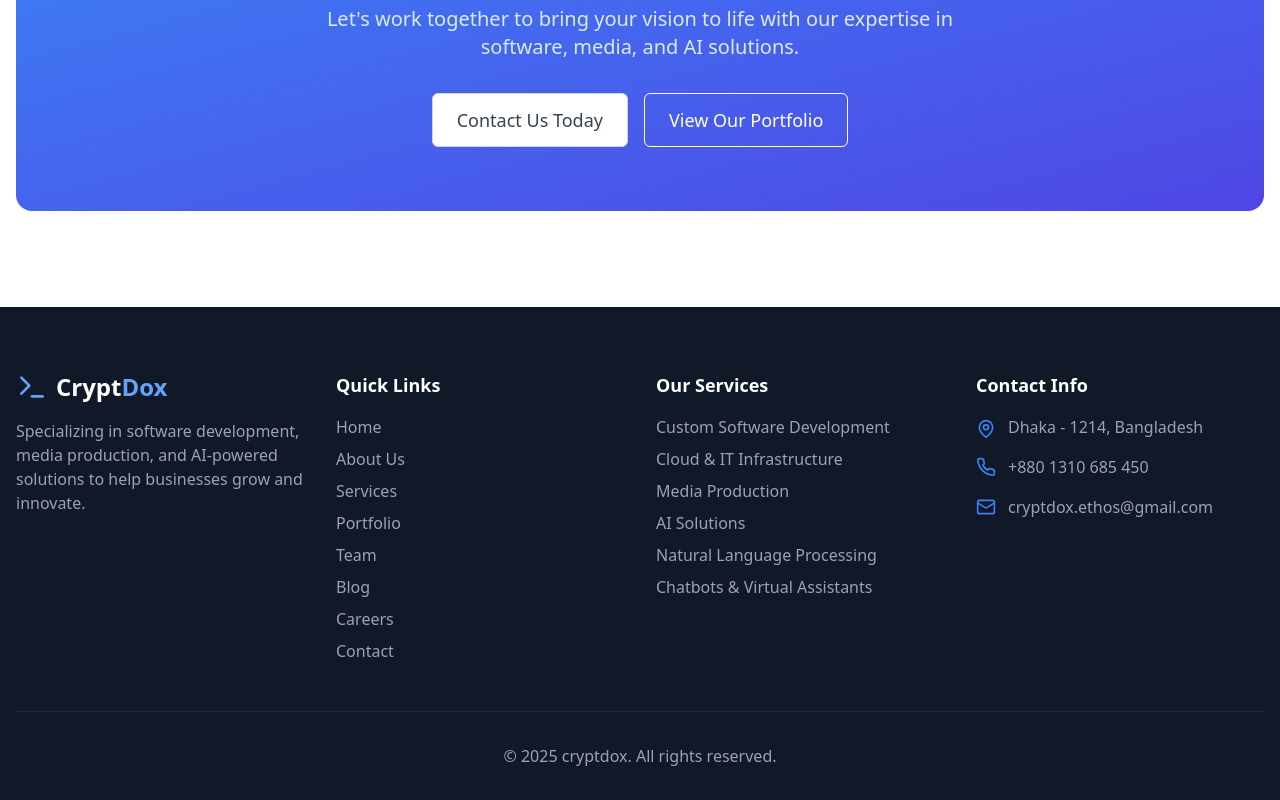
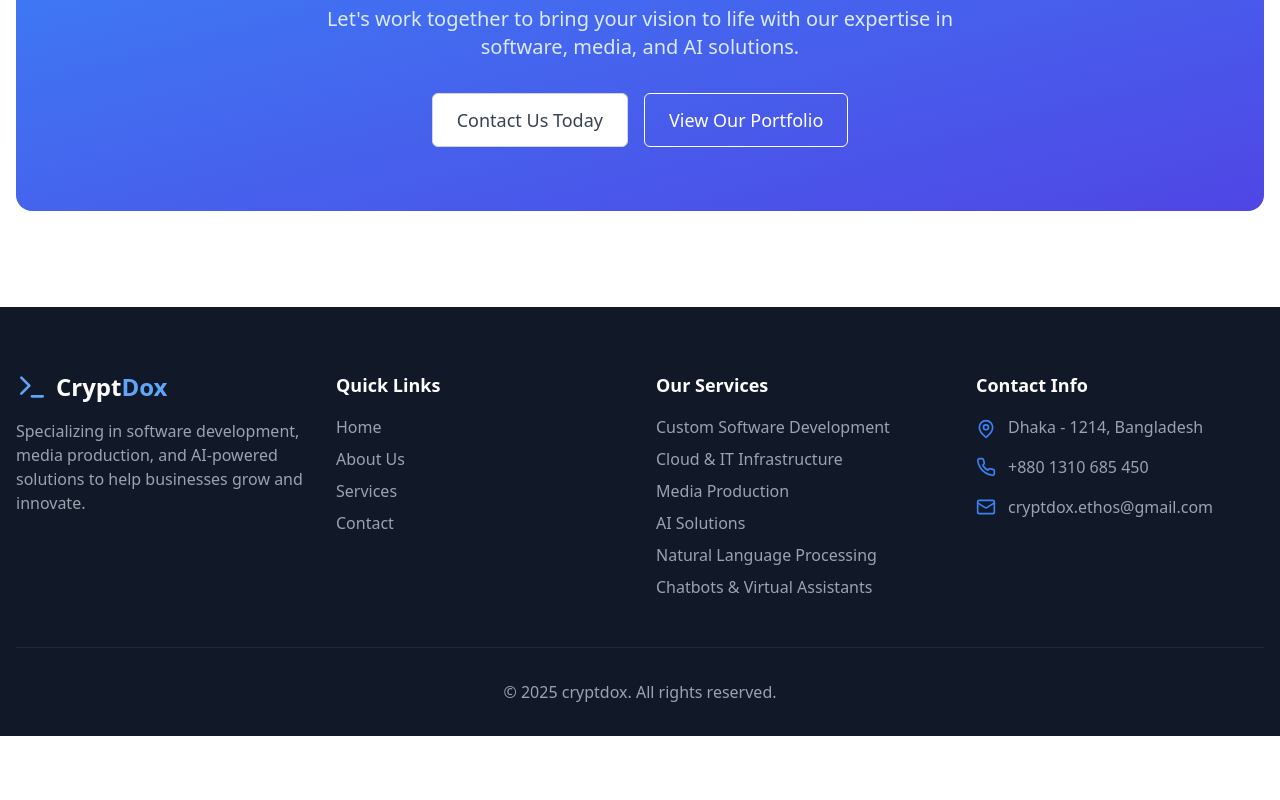
Before and after one commit to cryptdox/cryptdox-public-website, a React (Vite) app: page / in a window 1280 px wide. Shown: the part 2983-3783 px from the top of the page. After the commit the page ends 3719 px from the top, so only its background shows below. Built offline with nearby package versions, Linux system fonts and the light colour scheme; no server answers; the database is empty.

Commit message:
Edit Footer.tsx

```diff
--- a/src/components/layout/Footer.tsx
+++ b/src/components/layout/Footer.tsx
@@ -52,10 +52,10 @@ const Footer = () => {
               <li><Link to="/" className="text-gray-400 hover:text-white transition-colors">Home</Link></li>
               <li><Link to="/about" className="text-gray-400 hover:text-white transition-colors">About Us</Link></li>
               <li><Link to="/services" className="text-gray-400 hover:text-white transition-colors">Services</Link></li>
-              <li><Link to="/portfolio" className="text-gray-400 hover:text-white transition-colors">Portfolio</Link></li>
+              {/* <li><Link to="/portfolio" className="text-gray-400 hover:text-white transition-colors">Portfolio</Link></li>
               <li><Link to="/team" className="text-gray-400 hover:text-white transition-colors">Team</Link></li>
               <li><Link to="/blog" className="text-gray-400 hover:text-white transition-colors">Blog</Link></li>
-              <li><Link to="/careers" className="text-gray-400 hover:text-white transition-colors">Careers</Link></li>
+              <li><Link to="/careers" className="text-gray-400 hover:text-white transition-colors">Careers</Link></li> */}
               <li><Link to="/contact" className="text-gray-400 hover:text-white transition-colors">Contact</Link></li>
             </ul>
           </div>
```
